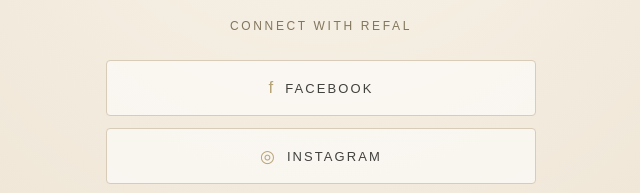
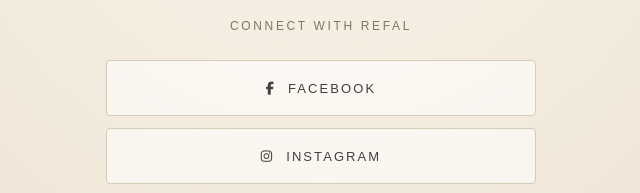
Before and after one commit to refalscarf/Refal_scarf, a plain HTML site: page index.html in a window 1280 px wide. Shown: the part 354-547 px from the top of the page, 319-959 px from the left. Drawn offline with Linux system fonts and the light colour scheme.

Commit message:
Add icons to social media links in index.html
Updated social media links to include icons for Facebook and Instagram.

```diff
--- a/index.html
+++ b/index.html
@@ -42,8 +42,14 @@
     <img class="logo" src="WhatsApp Image 2026-11-17 at 5.21.05 PM.jpeg" alt="REFAL SCARF — Premium Quality">
     <p class="intro">CONNECT WITH REFAL</p>
     <nav class="links" aria-label="REFAL social media">
-      <a href="https://www.facebook.com/share/1NaHF2z564/?mibextid=wwXIfr" target="_blank" rel="noopener noreferrer"><span class="symbol">f</span> FACEBOOK</a>
-      <a href="https://www.instagram.com/refal_scarf/" target="_blank" rel="noopener noreferrer"><span class="symbol">◎</span> INSTAGRAM</a>
+      <a href="https://www.facebook.com/share/1NaHF2z564/?mibextid=wwXIfr" target="_blank" rel="noopener noreferrer">
+  <i class="fa-brands fa-facebook-f"></i>
+  FACEBOOK
+</a>
+     <a href="https://www.instagram.com/refal_scarf/" target="_blank" rel="noopener noreferrer">
+  <i class="fa-brands fa-instagram"></i>
+  INSTAGRAM
+</a>
       <a href="https://www.tiktok.com/@refalscarf" target="_blank" rel="noopener noreferrer"><i class="fa-brands fa-tiktok"></i> TIKTOK</a>
     </nav>
     <footer>REFAL SCARF · PREMIUM QUALITY</footer>
```
